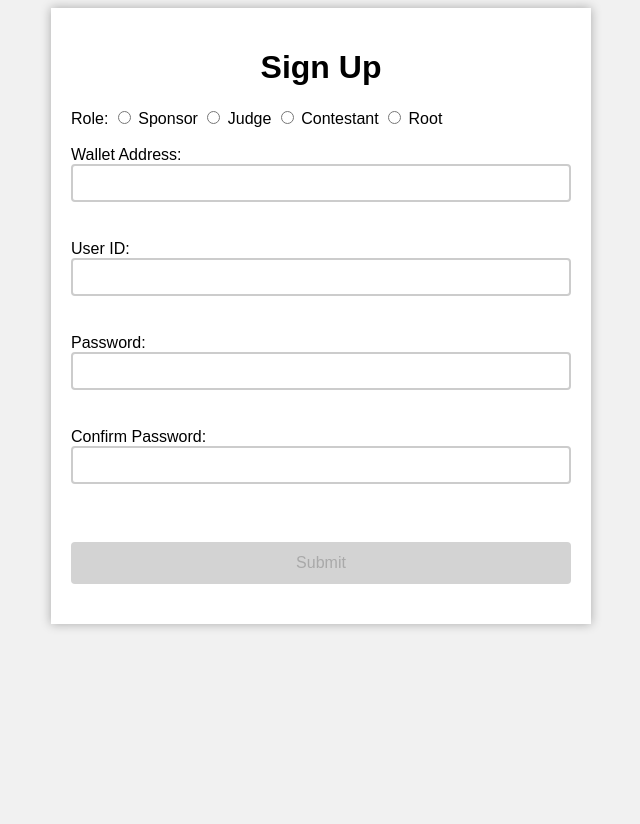
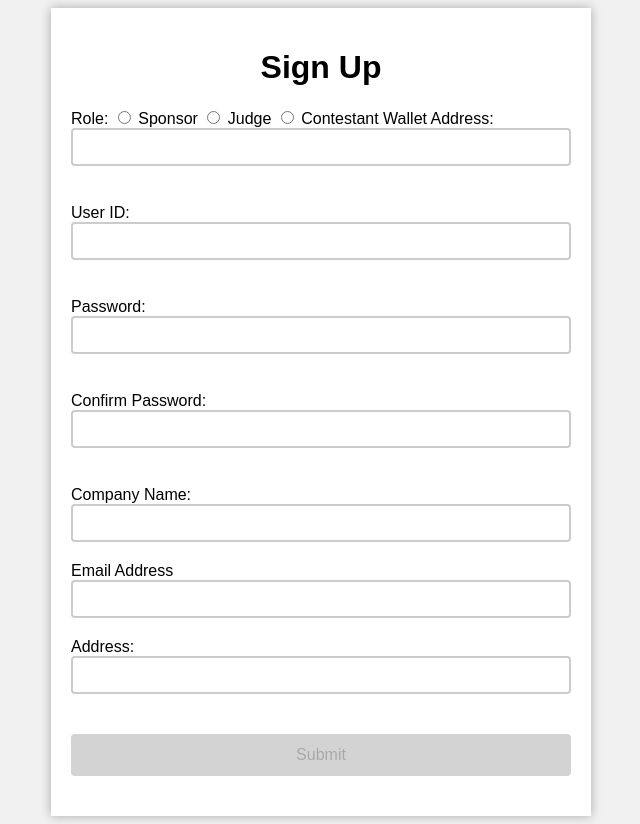
Before and after one commit to full-stack-final-project/Block-Security-Contests-Website, a Java web app: page /signuppage.jsp in a window 1280 px wide. Shown: the whole page, without its empty margins (319-959 px from the left). Before the commit the page ends 800 px from the top, so only its background shows below. Run offline with Tomcat 11, a stand-in JSP engine, Linux system fonts and the light colour scheme.

Commit message:
add some field for sponsors

```diff
--- a/contest-website/database/WebContent/signuppage.jsp
+++ b/contest-website/database/WebContent/signuppage.jsp
@@ -129,7 +129,12 @@
 			    });
 			  });
 			});
+		function displayOptions(value) {
+	        if (value == "sponsor") {
+	          document.getElementById("spsonsorGroup").style.display = "none";
 
+	        }
+	        }
 	</script>
 </head>
 <body>
@@ -137,14 +142,14 @@
 		<h1>Sign Up</h1>
 		<form action="signup" method="post">
 		<label>Role:</label>
-			<input type="radio" id="sponsor" name="role" value="sponsor" required >
+			<input type="radio" id="sponsor" name="role" value="sponsor" onclick="displayOptions(this.value)" required >
 			<label for="sponsor">Sponsor</label>
 			<input type="radio" id="judge" name="role" value="judge" >
 			<label for="judge">Judge</label>
 			<input type="radio" id="contestant" name="role" value="contestant" >
 			<label for="contestant">Contestant</label>
-			<input type="radio" id="root" name="role" value="root">
-			<label for="root">Root</label><br><br>
+			<!-- <input type="radio" id="root" name="role" value="root">
+			<label for="root">Root</label><br><br> -->
 
 			<label for="walletAddress">Wallet Address:</label>
 			<input type="text" id="walletAddress" name="walletAddress" required maxlength="42" onkeyup="checkWalletAddress()">
@@ -159,7 +164,16 @@
 			<label for="confirmPassword">Confirm Password:</label>
 			<input type="password" id="confirmPassword" name="confirmPassword" required onkeyup="checkPasswords()">
 			<span id="passwordError" class="error"></span><br><br>
+			 <div class="form-group" id="spsonsorGroup" style="display: block;">
+			<label for="companyName">Company Name:</label>
+			<input type="text" id="companyName" name="companyName" required >
+			<label for="email">Email Address</label>
+			<input type="text" id="email" name="email" required >
+			<label for="address">Address:</label>
+			<input type="text" id="address" name="address" required ">
+			</div>
 			<input type="submit" id="submitBtn" value="Submit" disabled>
+
 		</form>
 	</div>
 </body>
--- a/contest-website/database/src/Judge.java
+++ b/contest-website/database/src/Judge.java
@@ -8,7 +8,7 @@ public class Judge extends User{
 	public Judge() {
 	}
 
-    public Judge(String id, String password, float reward_balance, float avg_score, int review_number)
+    public Judge(String id, String login_id, String password, float reward_balance, float avg_score, int review_number)
     {
         this.id = id;
     	this.password = password;
```
Also changed, not shown: contest-website/database/src/ControlServlet.java (+4 -3 lines).
